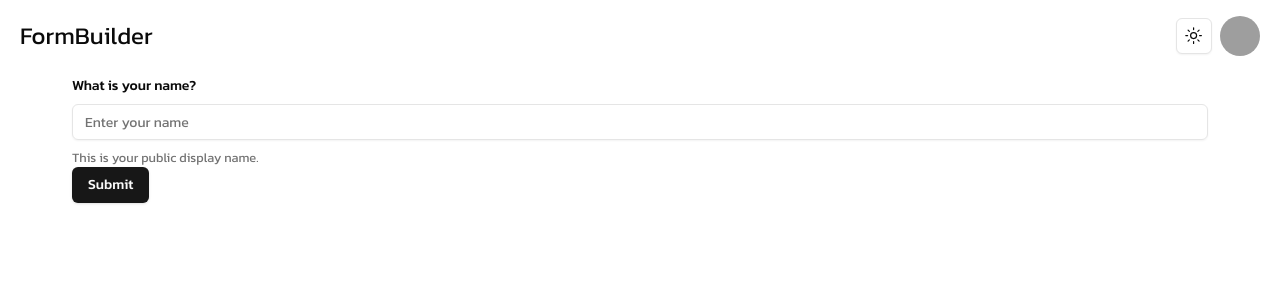
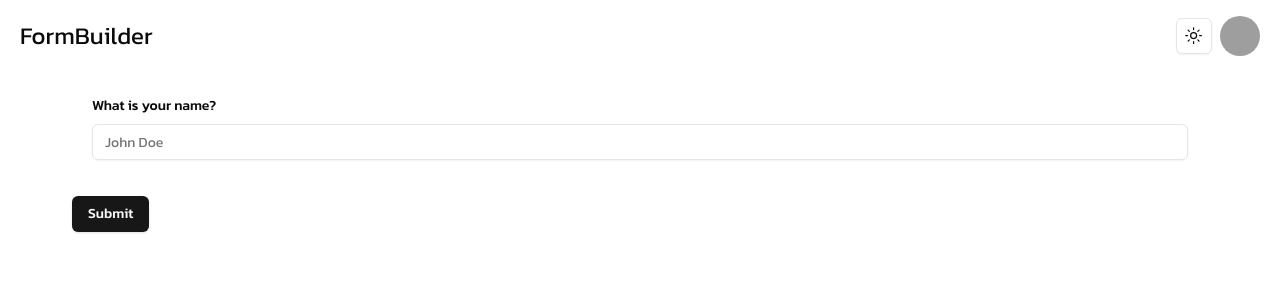
Before and after one commit to Sitthata/react-form-builder, a React (Vite) app: page /design in a window 1280 px wide. Shown: the top 300 px of the page. Built offline with nearby package versions, Linux system fonts and the light colour scheme; grey boxes are pictures that could not be loaded.

Commit message:
chore: Update DynamicForm component to use InputQuestion and useState

```diff
--- a/src/components/FormComponents/DynamicForm.tsx
+++ b/src/components/FormComponents/DynamicForm.tsx
@@ -1,45 +1,40 @@
-import {
-  Form,
-  FormControl,
-  FormDescription,
-  FormField,
-  FormItem,
-  FormLabel,
-  FormMessage,
-} from '@/components/ui/form'
-import { Input } from '@/components/ui/input'
-import { zodResolver } from '@hookform/resolvers/zod'
+import { Form, FormField } from '@/components/ui/form'
 import { useForm } from 'react-hook-form'
-import { z } from 'zod'
 import { Button } from '../ui/button'
-
-type dynamicFormProps = {
-  label: string
-  name: 'text'
-  placeholder: string
-  defaultValue?: string
-}
+import InputQuestion from './InputQuestion'
+import { useState } from 'react'
 
 type FormValues = {
   [key: string]: string
 }
 
-const formSchema = z.object({
-  text: z.string(),
-})
+export type TInputQuestion = {
+  label: string
+  name: string
+  placeholder: string
+}
 
-const TextQuestion = ({
-  label,
-  name,
-  placeholder,
-  defaultValue,
-}: dynamicFormProps) => {
-  const form = useForm<z.infer<typeof formSchema>>({
-    resolver: zodResolver(formSchema),
-    defaultValues: {
-      text: defaultValue || '',
-    },
-  })
+const inputQuestionsData: TInputQuestion[] = [
+  {
+    label: 'What is your name?',
+    name: 'text',
+    placeholder: 'John Doe',
+  },
+]
+
+const DynamicForm = () => {
+  const form = useForm()
+
+  const [inputQuestions, setInputQuestions] =
+    useState<TInputQuestion[]>(inputQuestionsData)
+
+  const setQuestionLabel = (index: number, label: string) => {
+    setInputQuestions((prev) => {
+      const newQuestions = [...prev]
+      newQuestions[index].label = label
+      return newQuestions
+    })
+  }
 
   const onSubmit = (data: FormValues) => {
     console.log(data)
@@ -48,26 +43,28 @@ const TextQuestion = ({
   return (
     <Form {...form}>
       <form onSubmit={form.handleSubmit(onSubmit)}>
-        <FormField
-          control={form.control}
-          name={name}
-          render={({ field }) => (
-            <FormItem>
-              <FormLabel>{label}</FormLabel>
-              <FormControl>
-                <Input placeholder={placeholder} {...field} />
-              </FormControl>
-              <FormDescription>
-                This is your public display name.
-              </FormDescription>
-              <FormMessage />
-            </FormItem>
-          )}
-        />
+        {inputQuestions.map((question, index) => (
+          <FormField
+            key={index}
+            control={form.control}
+            name={question.name}
+            render={({ field }) => (
+              <InputQuestion
+                index={index}
+                label={question.label}
+                placeholder={question.placeholder}
+                field={field}
+                setQuestionLabel={setQuestionLabel}
+              />
+            )}
+          />
+        ))}
       </form>
-      <Button type="submit">Submit</Button>
+      <Button className="mt-4" type="submit">
+        Submit
+      </Button>
     </Form>
   )
 }
 
-export default TextQuestion
+export default DynamicForm
--- /dev/null
+++ b/src/components/FormComponents/InputQuestion.tsx
@@ -0,0 +1,94 @@
+import {
+  Form,
+  FormControl,
+  FormDescription,
+  FormField,
+  FormItem,
+  FormLabel,
+  FormMessage,
+} from '@/components/ui/form'
+import { Input } from '../ui/input'
+import { ControllerRenderProps, FieldValues } from 'react-hook-form'
+import { useEffect, useRef, useState } from 'react'
+import { cn } from '@/lib/utils'
+
+type InputQuestionProps = {
+  index: number
+  label: string
+  placeholder: string
+  description?: string
+  field: ControllerRenderProps<FieldValues, string>
+  setQuestionLabel: (index: number, label: string) => void
+} & React.HTMLAttributes<HTMLDivElement>
+
+const InputQuestion = ({
+  index,
+  label,
+  placeholder,
+  field,
+  description,
+  setQuestionLabel,
+}: InputQuestionProps) => {
+  const [isEditing, setIsEditing] = useState(false)
+
+  const useOutsideClick = (callback: () => void) => {
+    const ref = useRef<HTMLDivElement | null>(null)
+
+    useEffect(() => {
+      const handleClick = (e: MouseEvent) => {
+        if (ref.current && !ref.current.contains(e.target as Node)) {
+          callback()
+        }
+      }
+
+      document.addEventListener('click', handleClick)
+
+      return () => {
+        document.removeEventListener('click', handleClick)
+      }
+    }, [callback, ref])
+    return ref
+  }
+
+  const blockRef = useOutsideClick(() => setIsEditing(false))
+
+  const handleInputChange = (e: React.ChangeEvent<HTMLInputElement>) => {
+    setQuestionLabel(index, e.target.value)
+  }
+
+  return (
+    <div
+      onClick={() => setIsEditing(true)}
+      className={cn(
+        'group cursor-pointer rounded-lg p-5 transition-colors duration-300 hover:bg-gray-800',
+        {
+          'bg-gray-600': isEditing,
+        }
+      )}
+      ref={blockRef}
+    >
+      {isEditing ? (
+        <Input
+          className="group-hover:border-white"
+          placeholder="Question Name"
+          onChange={handleInputChange}
+        />
+      ) : (
+        <FormItem>
+          <FormLabel>{label}</FormLabel>
+          <FormControl>
+            <Input
+              className="group-hover:border-white"
+              placeholder={placeholder}
+              {...field}
+            />
+          </FormControl>
+          {description && <FormDescription>{description}</FormDescription>}
+          <FormMessage />
+        </FormItem>
+      )}
+    </div>
+  )
+}
+
+export default InputQuestion
--- a/src/pages/FormsQuestion.tsx
+++ b/src/pages/FormsQuestion.tsx
@@ -1,14 +1,9 @@
-import { DynamicForm } from "@/components/FormComponents"
-
+import { DynamicForm } from '@/components/FormComponents'
 
 const FormsQuestion = () => {
   return (
     <div>
-      <DynamicForm
-        label="What is your name?"
-        name="text"
-        placeholder="Enter your name"
-      />
+      <DynamicForm />
     </div>
   )
 }
```
